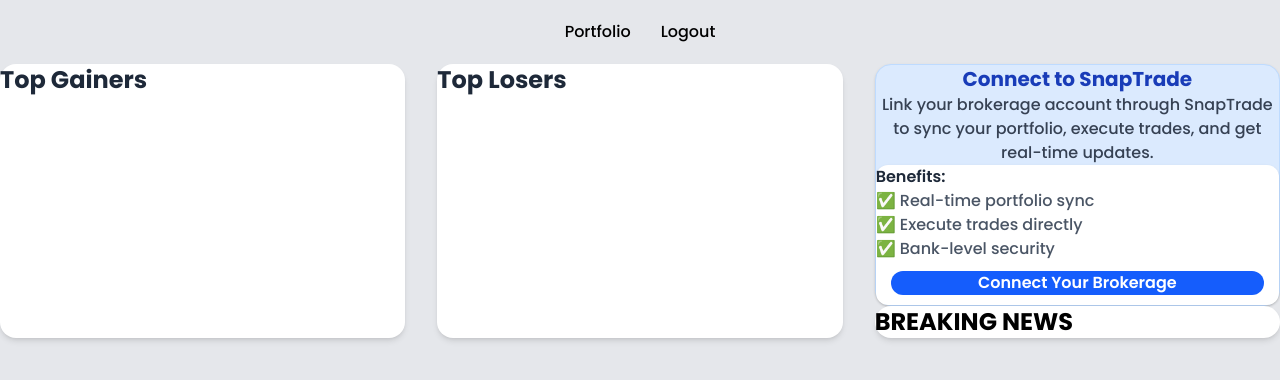
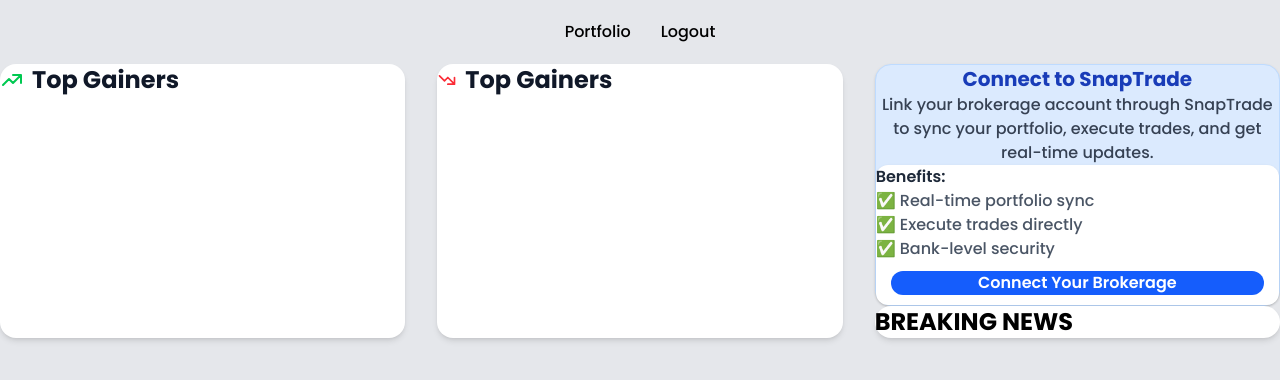
Before and after one commit to BriLouSal/KentroChrema, a Django app: template kentrocenter/kentrocenterback/templates/base/home.html in a window 1280 px wide. Shown: the top 380 px of the page. Run offline with Django 3.2, Linux system fonts and the light colour scheme; the template is opened without the code that fills it, so the values that code supplies are empty; some libraries are stand-ins or nearby versions; some web fonts are replaced.

Commit message:
Finished the demov ersion of home menu :)

```diff
--- a/kentrocenter/kentrocenterback/templates/base/home.html
+++ b/kentrocenter/kentrocenterback/templates/base/home.html
@@ -15,9 +15,24 @@
     </div>
 
     <div class="max-w-7xl mx-auto px-6 py-10 items-center justify-center">
-      <div class="grid grid-cols-1 lg:grid-cols-3 gap-8">
-        <div class="bg-white rounded-2xl shadow-md p-6">
-          <h2 class="text-2xl font-bold text-gray-800 mb-6">Top Gainers</h2>
+      <div class="grid grid-cols-1 lg:grid-cols-3 gap-8 items-center">
+        <div class="bg-white rounded-2xl shadow-md p-6 h-full flex flex-col">
+          <div class="flex items-center gap-2 mb-8">
+            <svg
+              class="w-6 h-6 text-green-500"
+              fill="none"
+              stroke="currentColor"
+              viewBox="0 0 24 24"
+            >
+              <path
+                stroke-linecap="round"
+                stroke-linejoin="round"
+                stroke-width="2"
+                d="M13 7h8m0 0v8m0-8l-8 8-4-4-6 6"
+              ></path>
+            </svg>
+            <h2 class="text-2xl font-bold text-gray-900">Top Gainers</h2>
+          </div>
 
           <div class="space-y-6">
             {% for stocks in gainers %}
@@ -41,8 +56,24 @@
           </div>
         </div>
 
-        <div class="bg-white rounded-2xl shadow-md p-6">
-          <h2 class="text-2xl font-bold text-gray-800 mb-6">Top Losers</h2>
+        <div class="bg-white rounded-2xl shadow-md p-6 h-full flex flex-col">
+          <div class="flex items-center gap-2 mb-8">
+            <svg
+              class="w-5 h-5 text-red-500"
+              fill="none"
+              stroke="currentColor"
+              viewBox="0 0 24 24"
+              xmlns="http://www.w3.org/2000/svg"
+            >
+              <path
+                stroke-linecap="round"
+                stroke-linejoin="round"
+                stroke-width="2"
+                d="M13 17h8m0 0V9m0 8l-8-8-4 4-6-6"
+              ></path>
+            </svg>
+            <h2 class="text-2xl font-bold text-gray-900">Top Gainers</h2>
+          </div>
 
           <div class="space-y-6">
             {% for stocks in losers %}
@@ -121,7 +152,6 @@
                 <p class="text-sm text-gray-600 mt-2">
                   {{ article.summary|truncatewords:20 }}
                 </p>
-
               </div>
               {% endfor %}
             </div>
--- a/kentrocenter/static/index.js
+++ b/kentrocenter/static/index.js
@@ -27,6 +27,10 @@ canvases.forEach((canvas, index) => {
 
       plugins: {
         legend: { display: false }
+      },
+      scales: {
+        x: { display: false },
+        y: { display: false }
       }
     }
   })
@@ -57,6 +61,10 @@ losing_canvases.forEach((canvas, index) => {
 
       plugins: {
         legend: { display: false }
+      },
+      scales: {
+        x: { display: false },
+        y: { display: false }
       }
     }
   })
--- a/kentrocenter/theme/static/css/dist/styles.css
+++ b/kentrocenter/theme/static/css/dist/styles.css
@@ -292,6 +292,9 @@
   .mb-6 {
     margin-bottom: calc(var(--spacing) * 6);
   }
+  .mb-8 {
+    margin-bottom: calc(var(--spacing) * 8);
+  }
   .mb-10 {
     margin-bottom: calc(var(--spacing) * 10);
   }
@@ -310,8 +313,20 @@
   .inline-block {
     display: inline-block;
   }
+  .table {
+    display: table;
+  }
+  .h-3 {
+    height: calc(var(--spacing) * 3);
+  }
   .h-3\/4 {
     height: calc(3/4 * 100%);
+  }
+  .h-5 {
+    height: calc(var(--spacing) * 5);
+  }
+  .h-6 {
+    height: calc(var(--spacing) * 6);
   }
   .h-\[100px\] {
     height: 100px;
@@ -325,8 +340,17 @@
   .min-h-screen {
     min-height: 100vh;
   }
+  .w-5 {
+    width: calc(var(--spacing) * 5);
+  }
   .w-5\/12 {
     width: calc(5/12 * 100%);
+  }
+  .w-6 {
+    width: calc(var(--spacing) * 6);
+  }
+  .w-7 {
+    width: calc(var(--spacing) * 7);
   }
   .w-7\/12 {
     width: calc(7/12 * 100%);
@@ -348,6 +372,12 @@
   }
   .flex-shrink {
     flex-shrink: 1;
+  }
+  .border-collapse {
+    border-collapse: collapse;
+  }
+  .resize {
+    resize: both;
   }
   .grid-cols-1 {
     grid-template-columns: repeat(1, minmax(0, 1fr));
@@ -375,6 +405,9 @@
   }
   .justify-start {
     justify-content: flex-start;
+  }
+  .gap-2 {
+    gap: calc(var(--spacing) * 2);
   }
   .gap-3 {
     gap: calc(var(--spacing) * 3);
@@ -466,6 +499,9 @@
   .border-transparent {
     border-color: transparent;
   }
+  .border-white {
+    border-color: var(--color-white);
+  }
   .border-white\/20 {
     border-color: color-mix(in srgb, #fff 20%, transparent);
     @supports (color: color-mix(in lab, red, red)) {
@@ -552,6 +588,9 @@
   }
   .px-6 {
     padding-inline: calc(var(--spacing) * 6);
+  }
+  .py-2 {
+    padding-block: calc(var(--spacing) * 2);
   }
   .py-2\.5 {
     padding-block: calc(var(--spacing) * 2.5);
@@ -678,8 +717,14 @@
   .text-gray-900 {
     color: var(--color-gray-900);
   }
+  .text-green-500 {
+    color: var(--color-green-500);
+  }
   .text-green-600 {
     color: var(--color-green-600);
+  }
+  .text-red-500 {
+    color: var(--color-red-500);
   }
   .text-red-600 {
     color: var(--color-red-600);
@@ -696,6 +741,9 @@
   .no-underline {
     text-decoration-line: none;
   }
+  .underline {
+    text-decoration-line: underline;
+  }
   .shadow-md {
     --tw-shadow: 0 4px 6px -1px var(--tw-shadow-color, rgb(0 0 0 / 0.1)), 0 2px 4px -2px var(--tw-shadow-color, rgb(0 0 0 / 0.1));
     box-shadow: var(--tw-inset-shadow), var(--tw-inset-ring-shadow), var(--tw-ring-offset-shadow), var(--tw-ring-shadow), var(--tw-shadow);
@@ -708,8 +756,16 @@
     --tw-shadow: 0 1px 2px 0 var(--tw-shadow-color, rgb(0 0 0 / 0.05));
     box-shadow: var(--tw-inset-shadow), var(--tw-inset-ring-shadow), var(--tw-ring-offset-shadow), var(--tw-ring-shadow), var(--tw-shadow);
   }
+  .outline {
+    outline-style: var(--tw-outline-style);
+    outline-width: 1px;
+  }
   .backdrop-blur-md {
     --tw-backdrop-blur: blur(var(--blur-md));
+    -webkit-backdrop-filter: var(--tw-backdrop-blur,) var(--tw-backdrop-brightness,) var(--tw-backdrop-contrast,) var(--tw-backdrop-grayscale,) var(--tw-backdrop-hue-rotate,) var(--tw-backdrop-invert,) var(--tw-backdrop-opacity,) var(--tw-backdrop-saturate,) var(--tw-backdrop-sepia,);
+    backdrop-filter: var(--tw-backdrop-blur,) var(--tw-backdrop-brightness,) var(--tw-backdrop-contrast,) var(--tw-backdrop-grayscale,) var(--tw-backdrop-hue-rotate,) var(--tw-backdrop-invert,) var(--tw-backdrop-opacity,) var(--tw-backdrop-saturate,) var(--tw-backdrop-sepia,);
+  }
+  .backdrop-filter {
     -webkit-backdrop-filter: var(--tw-backdrop-blur,) var(--tw-backdrop-brightness,) var(--tw-backdrop-contrast,) var(--tw-backdrop-grayscale,) var(--tw-backdrop-hue-rotate,) var(--tw-backdrop-invert,) var(--tw-backdrop-opacity,) var(--tw-backdrop-saturate,) var(--tw-backdrop-sepia,);
     backdrop-filter: var(--tw-backdrop-blur,) var(--tw-backdrop-brightness,) var(--tw-backdrop-contrast,) var(--tw-backdrop-grayscale,) var(--tw-backdrop-hue-rotate,) var(--tw-backdrop-invert,) var(--tw-backdrop-opacity,) var(--tw-backdrop-saturate,) var(--tw-backdrop-sepia,);
   }
@@ -956,6 +1012,11 @@
   inherits: false;
   initial-value: 0 0 #0000;
 }
+@property --tw-outline-style {
+  syntax: "*";
+  inherits: false;
+  initial-value: solid;
+}
 @property --tw-backdrop-blur {
   syntax: "*";
   inherits: false;
@@ -1023,6 +1084,7 @@
       --tw-ring-offset-width: 0px;
       --tw-ring-offset-color: #fff;
       --tw-ring-offset-shadow: 0 0 #0000;
+      --tw-outline-style: solid;
       --tw-backdrop-blur: initial;
       --tw-backdrop-brightness: initial;
       --tw-backdrop-contrast: initial;
```
Also changed, not shown: README.md, home(demo version).png (added), home.png (deleted).
